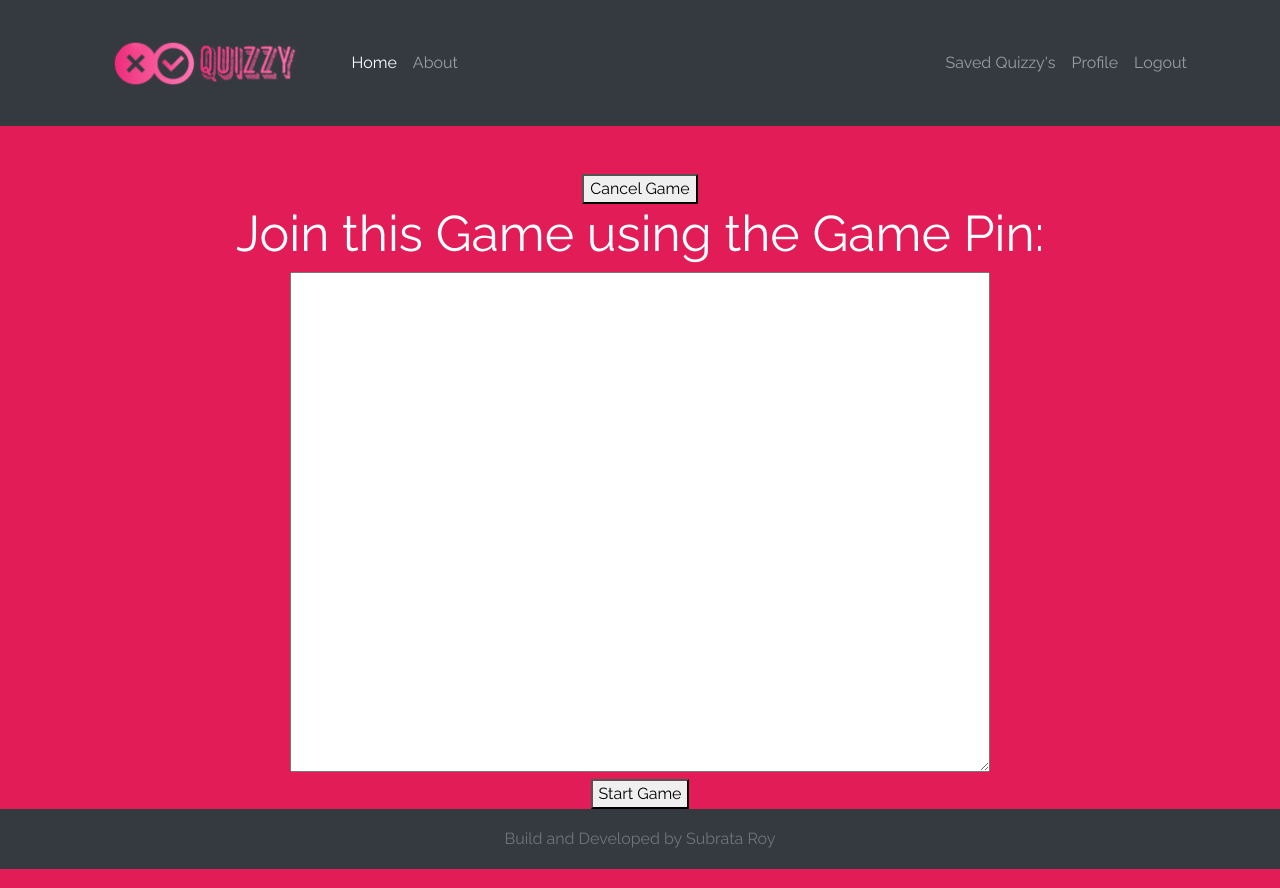
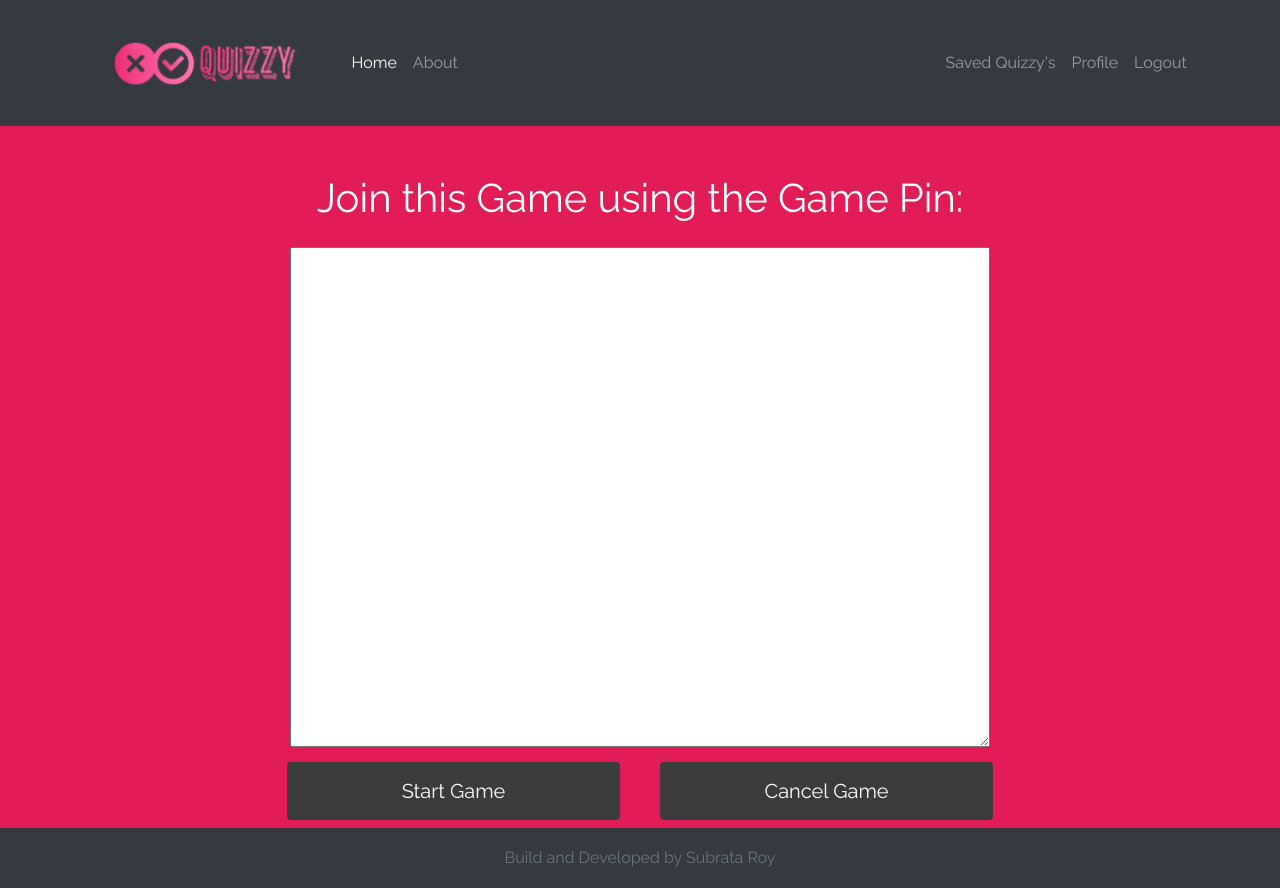
Before and after one commit to subrataroy321/quizzy, a React (Create React App) app in the folder frontend/: page /host in a window 1280 px wide. Built offline with nearby package versions, Linux system fonts and the light colour scheme; no server answers; sample sign-in values are in the browser's storage; what react-alert-template-basic would draw is missing.

Commit message:
[host] add styling

```diff
--- a/frontend/src/components/host/Host.css
+++ b/frontend/src/components/host/Host.css
@@ -1,3 +1,36 @@
 .host {
     text-align: center;
+    text-align: center;
 }
+
+.host button {
+    width: 30%;
+    color: white;
+    padding: 14px 20px;
+    margin: 8px 0;
+    border: none;
+    border-radius: 4px;
+    cursor: pointer;
+    display: inline-block;
+    margin-right: 20px;
+    margin-left: 20px;
+    font-size: 20px;
+    background-color: #3A3B3A;
+}
+
+#hostTitle {
+    font-size: 40px;
+}
+
+#gamePinText {
+    margin-top: 25px;
+    font-size: 70px;
+    font-family: 'Tajawal', sans-serif;
+}
+
+#players {
+    width: 700px;
+    height: 500px;
+    text-align: center;
+    font-size: 20px;
+}
--- a/frontend/src/components/host/Host.js
+++ b/frontend/src/components/host/Host.js
@@ -20,9 +20,8 @@ const Host = () => {
 
     socket.on('updatePlayerLobby', function(data) {
         setPlayers('')
-
         for (let i = 0; i < data.length; i++){
-            setPlayers(`${players}${data[i].name}\n`)
+            setPlayers(`${data[i].name}\n`)
         }
     })
 
@@ -45,12 +44,12 @@ const Host = () => {
 
     return (
         <div className="host">
-            <button id = "cancel" onClick = {endGame}>Cancel Game</button>
-            <h2 id = "title">Join this Game using the Game Pin: </h2>
+            <h2 id = "hostTitle">Join this Game using the Game Pin: </h2>
             <h1 id = "gamePinText">{gamePin}</h1>
-            <textarea style = {{ width: '700px', height: '500px'}} readOnly id = "players" value = {players}></textarea>
+            <textarea readOnly id = "players" value = {players}></textarea>
             <br/>
             <button id = 'start' onClick = {startGame}>Start Game</button>
+            <button id = "cancel" onClick = {endGame}>Cancel Game</button>
         </div>
     )
 }
```
